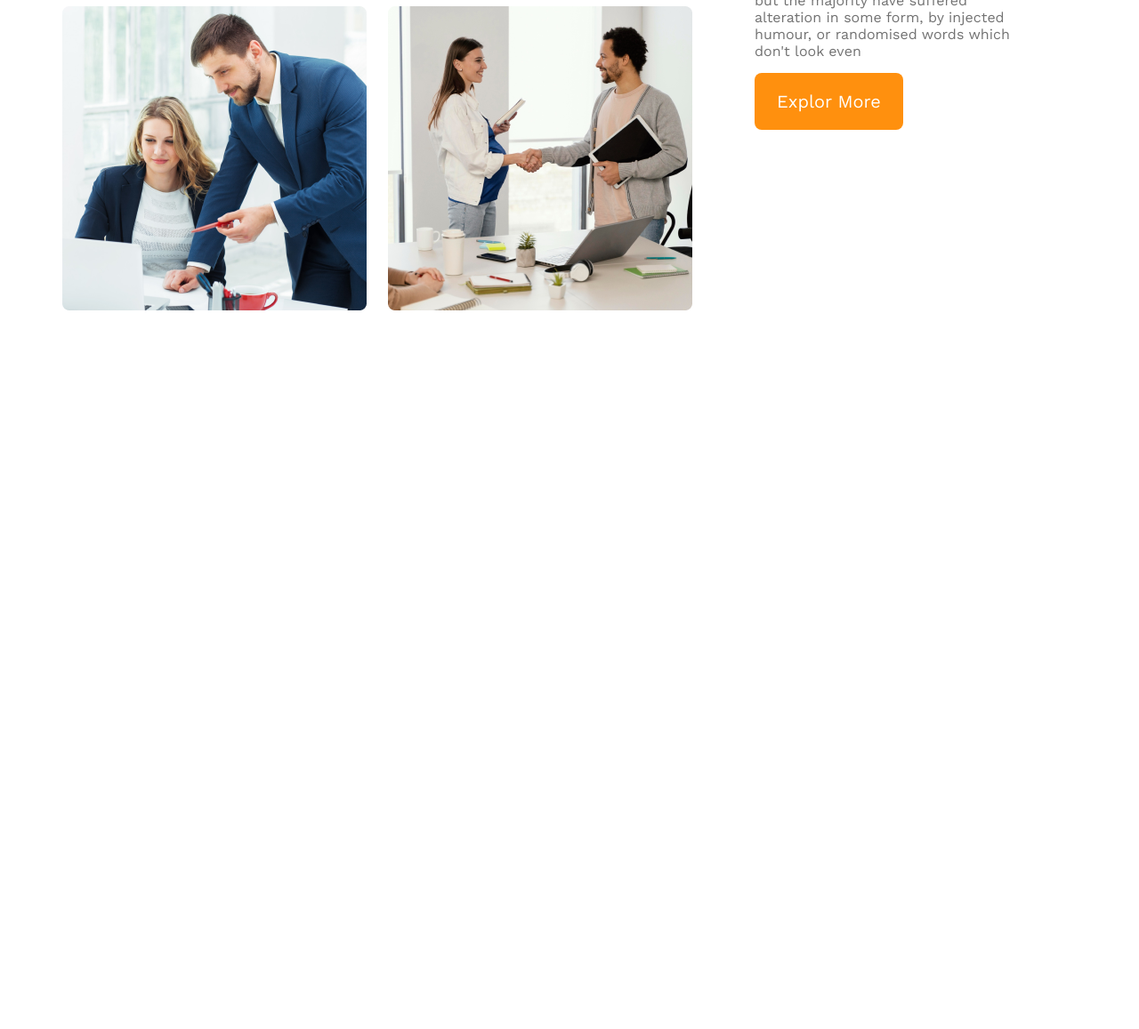
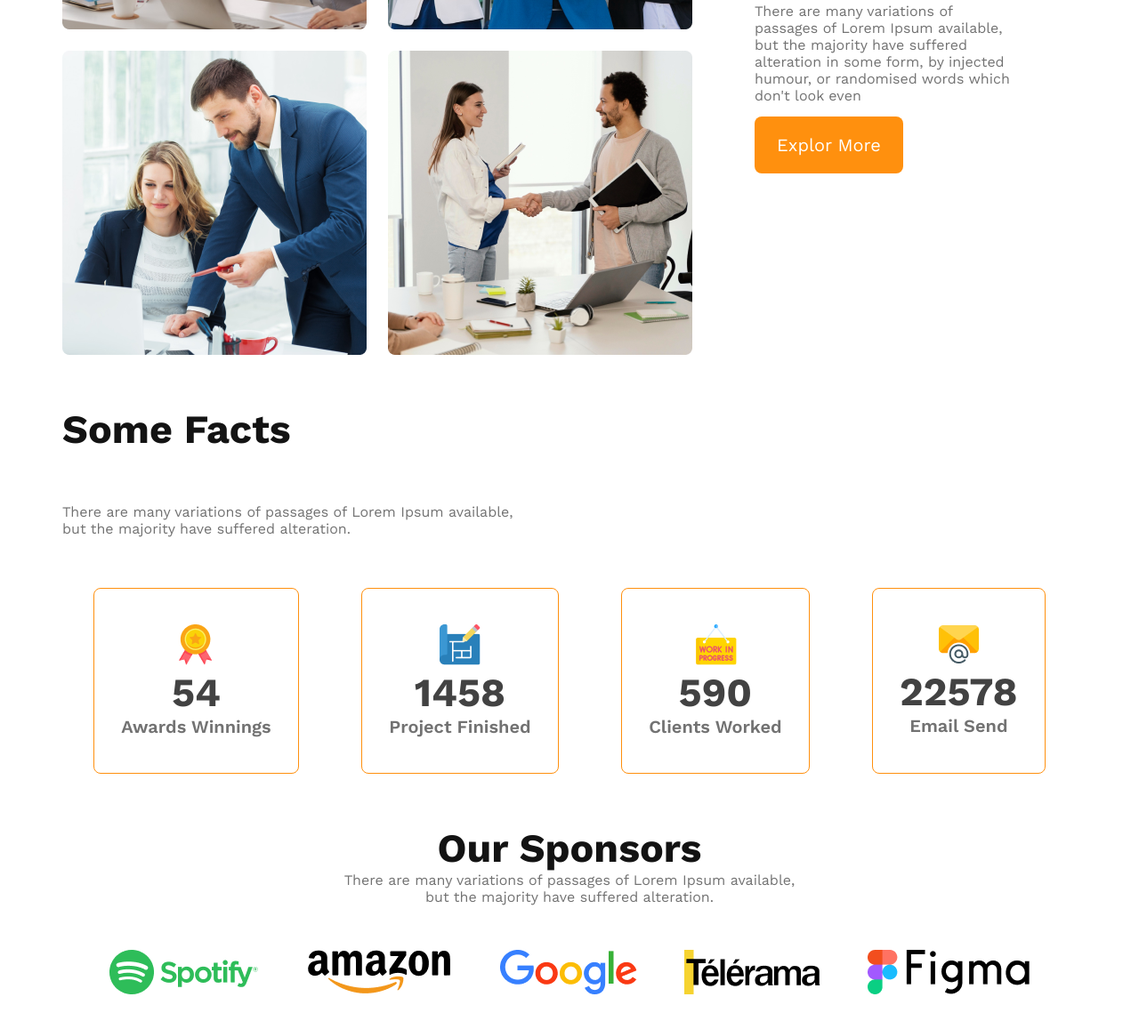
Before and after one commit to hridoyroy10/g3-Architects, a plain HTML site: page index.html in a window 1280 px wide. Shown: the part 1301-2458 px from the top of the page at 89% size. Before the commit the page ends 1720 px from the top, so only its background shows below. Drawn offline with nearby package versions, Linux system fonts and the light colour scheme.

Commit message:
sponsors section added

```diff
--- a/css/style.css
+++ b/css/style.css
@@ -1,17 +1,26 @@
 /* ------------google font link----------------- */
 
 @import url('https://fonts.googleapis.com/css2?family=Work+Sans:ital,wght@0,400;0,600;0,700;0,800;1,400;1,600;1,700;1,800&display=swap');
+
 /* ==============shared styles============= */
-*{
+* {
     padding: 0;
     margin: 0;
     box-sizing: border-box;
     font-family: 'Work Sans', sans-serif;
 }
-.text-light-gray{
+.section-title {
+    font-size: 2.8rem;
+    font-weight: 700;
+    color: #131313;
+}
+.text-light-gray {
     color: #727272;
+    font-size: 16px;
+    font-weight: 400;
 }
-.btn-primary{
+
+.btn-primary {
     border-radius: 8px;
     color: #fff;
     font-size: 1.25rem;
@@ -21,98 +30,135 @@
     cursor: pointer;
 
 }
-.default-margin{
-    margin-bottom: 15px;
+
+.default-margin {
+    margin-bottom: 5%;
 }
+
 /* ============css style============== */
-header{
+header {
     background: rgba(255, 144, 14, 0.10);
     padding: 20px 130px
 }
-nav{
+
+nav {
     display: flex;
     justify-content: space-between;
     align-items: center;
     margin-bottom: 10%;
 }
-.nav-title{
-    font-size: 2.8rem;
-    font-weight: 700;
-    color: #131313;
-}
-nav>ul{
+
+
+
+nav>ul {
     display: flex;
 }
-nav li{
+
+nav li {
     list-style: none;
     margin-right: 30px;
     font-weight: 500;
     font-size: 1rem;
 }
-nav li a{
+
+nav li a {
     text-decoration: none;
-    color:#424242 ;
+    color: #424242;
     font-size: 18px;
     font-weight: 500;
 }
+
 /* ================banner styles================ */
-.banner-content{
+.banner-content {
     max-width: 800px;
     text-align: center;
     margin: 0 auto;
 }
-.banner-title{
+
+.banner-title {
     font-size: 4rem;
     font-weight: 700;
-    color:#131313;
+    color: #131313;
 
 }
 
 
-.banner img{
+.banner img {
     width: 100%;
 }
 
 
 /* =============main styles============================ */
-main{
+main {
     max-width: 1140px;
     margin: 70px auto;
 }
+
 /* ================teams styles========================== */
-.teams-container{
+.teams-container {
     display: flex;
     align-items: center;
 }
-.teams-img-container{
+
+.teams-img-container {
     display: grid;
     grid-template-columns: repeat(2, 1fr);
     gap: 1.5rem;
 }
-.teams-conatent{
+
+.teams-conatent {
     padding-left: 70px;
     padding-right: 70px;
 }
-.teams-title{
+
+.teams-title {
     font-size: 2.5rem;
     font-weight: 500;
 }
-.teams-title .quick-list{
+
+.teams-title .quick-list {
     color: #727272;
     font-weight: 700;
 }
-.teams-title .text-features{
+
+.teams-title .text-features {
     color: #FF900E;
     font-weight: 700;
 }
 
 
+/* ==============facts style================ */
 
+.facts-card-container{
+    display: flex;
+    justify-content: space-around;
+}
+.facts-card-container .card{
+    border-radius: 8px;
+    border: 1px solid #FF900E;
+    text-align: center;
+    padding:40px 30px;
+}
+.facts-card-container .card-title{
+    font-size: 1.25rem;
+    font-weight: 600;
+}
+.card-stats{
+    font-size: 2.8rem;
+    color: #424242;
+}
 
+/* ================sponsors style================ */
+.sponsors{
+    text-align: center;
+}
 
+.sponsors-img-container {
+    margin-top: 50px;
+    display: flex;
+    justify-content: space-evenly;
 
-
-
+}
 
 
 
@@ -130,32 +176,48 @@ main{
 /* ============responsive media queries================= */
 /* =============mobail devices========================= */
 @media screen and (max-width: 576px) {
-    header{
-        padding:10px;
+    header {
+        padding: 10px;
     }
-    nav, .teams-container{
+
+    nav,
+    .teams-container ,
+    .facts-card-container,
+    .sponsors-img-container{
         flex-direction: column;
     }
-    .teams-img-container{
+
+    .teams-img-container {
         grid-template-columns: repeat(1, 1fr);
     }
-    nav>ul{
+
+    nav>ul {
         margin-top: 15px;
     }
-    .teams-conatent{
+
+    .teams-conatent, .facts-card-container {
         padding-left: 20px;
         padding-right: 20px;
     }
+    .facts-card-container,.sponsors-img-container{
+        gap: 20px;
+    }
+
 }
+
 /* ==============tablet or medium devices============== */
 @media screen and (min-width:576px) and (max-width: 960px) {
-    header{
+    header {
         padding: 50px;
     }
-    nav, .teams-container{
+
+    nav,
+    .teams-container,
+    .sponsors-img-container {
         flex-direction: column;
     }
-    nav>ul{
+
+    nav>ul {
         margin-top: 15px;
     }
 }
--- a/index.html
+++ b/index.html
@@ -13,7 +13,7 @@
 
     <header>
         <nav>
-            <h3 class="nav-title">G3 Architects</h3>
+            <h3 class="section-title">G3 Architects</h3>
             <ul>
                 <li><a href="#">Home</a></li>
                 <li><a href="#">About</a></li>
@@ -24,7 +24,8 @@
         <div class="banner">
             <div class="banner-content">
                 <h1 class="banner-title ">Brand New Group of Architects</h1>
-                <p class="text-light-gray default-margin">There are many variations of passages of Lorem Ipsum available, but the
+                <p class="text-light-gray default-margin">There are many variations of passages of Lorem Ipsum
+                    available, but the
                     majority have
                     suffered
                     alteration in some form, by injected humour, or randomised words which don't look even</p>
@@ -38,8 +39,8 @@
 
     <!-- =========== Main HTML Startech Start ============ -->
     <main>
-        <!-- =========== features HTML Startech Start ============ -->
-        <section class="teams-container">
+        <!-- =========== teams HTML Startech Start ============ -->
+        <section class="teams-container default-margin">
             <div class="teams-img-container">
                 <img src="images/team1.png" alt="img">
                 <img src="images/team2.png" alt="img">
@@ -48,7 +49,8 @@
             </div>
             </div>
             <div class="teams-conatent">
-                <h1 class="teams-title default-margin">Quick list <span class="quick-list">of Our</span> <span class="text-features">Features</span></h1>
+                <h1 class="teams-title default-margin">Quick list <span class="quick-list">of Our</span> <span
+                        class="text-features">Features</span></h1>
                 <p class="text-light-gray default-margin">
                     There are many variations of passages of Lorem Ipsum available, but the majority have suffered
                     alteration in some form, by injected humour, or randomised words which don't look even
@@ -56,13 +58,75 @@
                 <button class="btn-primary ">Explor More</button>
             </div>
         </section>
-        <!-- =========== features HTML Startech Start ============ -->
+        <!-- =========== teams HTML Startech End ============ -->
+
+        <!-- =========== features  HTML Startech Start ============ -->
+        <section>
+
+        </section>
+        <!-- =========== features  HTML Startech End ============ -->
+
+
+        <!-- =========== Some Facts  HTML Startech Start ============ -->
+        <section class="facts default-margin">
+            <h3 class="section-title default-margin">Some Facts</h3>
+            <p class="text-light-gray  default-margin">There are many variations of passages of Lorem Ipsum available,
+                <br> but the majority have suffered alteration.
+            </p>
+            <div class="facts-card-container">
+                <div class="card">
+                    <img src="images/icons/ribon.png" alt="">
+                    <h2 class="card-stats">54</h2>
+                    <p class="card-title text-light-gray">Awards Winnings</p>
+                </div>
+                <div class="card">
+                    <img src="images/icons/projects.png" alt="">
+                    <h2 class="card-stats">1458</h2>
+                    <p class="card-title text-light-gray">Project Finished</p>
+                </div>
+                <div class="card">
+                    <img src="images/icons/customers.png" alt="">
+                    <h2 class="card-stats">590</h2>
+                    <p class="card-title text-light-gray">Clients Worked</p>
+                </div>
+                <div class="card">
+                    <img src="images/icons/email.png" alt="">
+                    <h2 class="card-stats">22578</h2>
+                    <p class="card-title text-light-gray">Email Send</p>
+                </div>
+            </div>
+        </section>
+        <!-- =========== Some Facts  HTML Startech End ============ -->
+
+        <!-- ===========  HTML Startech Start ============ -->
+        <section class="sponsors">
+            <h3 class="section-title">Our Sponsors</h3>
+            <p class="text-light-gray">There are many variations of passages of Lorem Ipsum available, <br> but the
+                majority have suffered alteration.</p>
+            <div class="sponsors-img-container">
+                <div>
+                    <img src="images/sponsors/spotify.png" alt="spotify">
+                </div>
+                <div>
+                    <img src="images/sponsors/amazon.png" alt="spotify">
+                </div>
+                <div>
+                    <img src="images/sponsors/google.png" alt="spotify">
+                </div>
+                <div>
+                    <img src="images/sponsors/telerama.png" alt="spotify">
+                </div>
+                <div>
+                    <img src="images/sponsors/figma.png" alt="spotify">
+                </div>
+            </div>
+        </section>
+        <!-- ===========  HTML Startech Start ============ -->
 
     </main>
     <!-- ===========  Main HTML Startech Start ============ -->
 
-    <!-- ===========  HTML Startech Start ============ -->
-    <!-- ===========  HTML Startech Start ============ -->
+
     <!-- ===========  HTML Startech Start ============ -->
     <!-- ===========  HTML Startech Start ============ -->
     <!-- ===========  HTML Startech Start ============ -->
```
